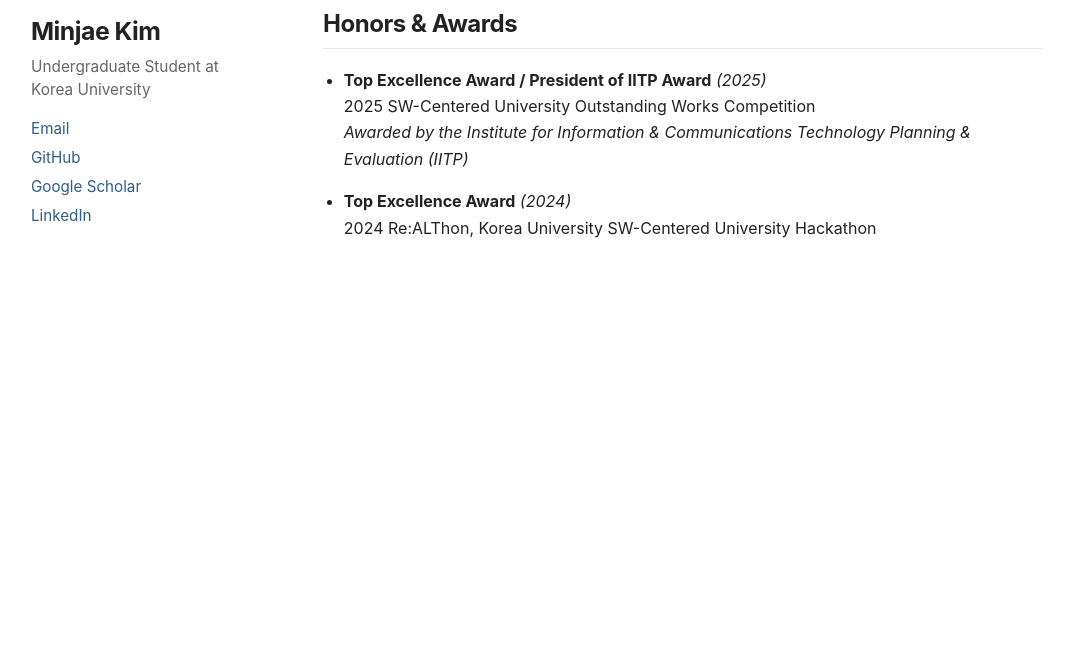
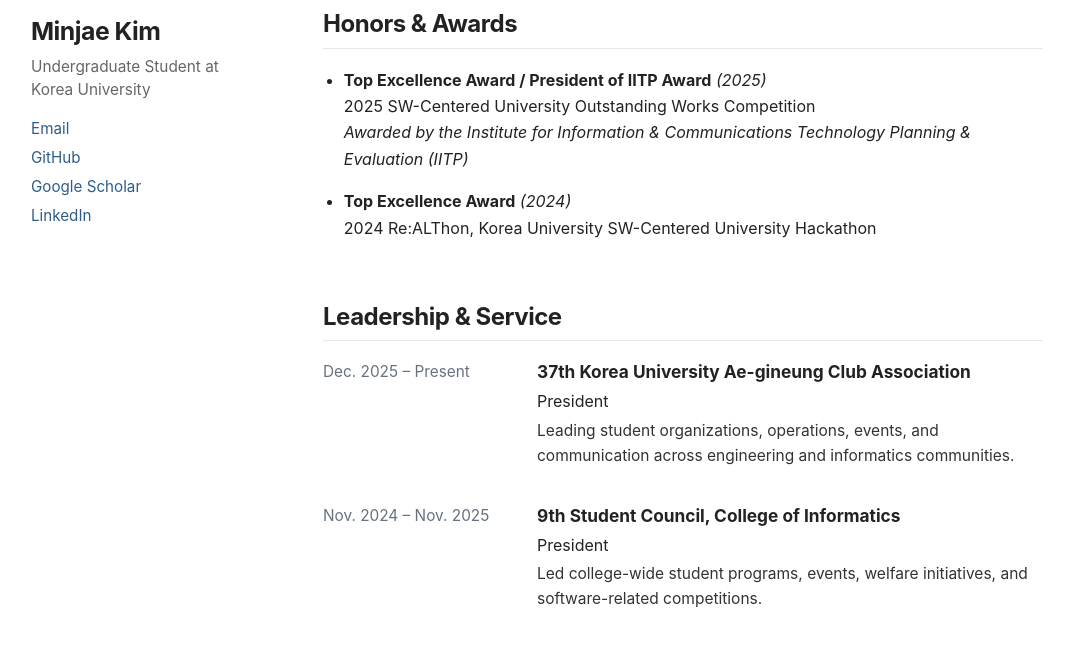
Before and after one commit to kmj200392/kmj200392.github.io, a Jekyll site: the page built from _pages/about.md, in a window 1280 px wide and 900 px high, scrolled down 1157 px, cut to the strip 208-854 px from the top of the window. Shown: the whole strip, without its empty margins (89-1163 px from the left). Built offline with Jekyll 4.4.1, drawn with Linux system fonts in a browser that asks for light colours; before the commit the page ends 1702 px from its top, so only the background shows below that.

Commit message:
Add leadership and service section

```diff
--- a/_pages/about.md
+++ b/_pages/about.md
@@ -64,3 +64,25 @@ I am an undergraduate student in [Computer Science and Engineering](https://cs.k
 
 - **Top Excellence Award** *(2024)*
   2024 Re:ALThon, Korea University SW-Centered University Hackathon
+
+# Leadership & Service
+
+<div class="experience-list">
+  <div class="experience-item">
+    <div class="experience-date">Dec. 2025 – Present</div>
+    <div class="experience-content">
+      <div class="experience-title">37th Korea University Ae-gineung Club Association</div>
+      <div class="experience-role">President</div>
+      <div class="experience-description">Leading student organizations, operations, events, and communication across engineering and informatics communities.</div>
+    </div>
+  </div>
+
+  <div class="experience-item">
+    <div class="experience-date">Nov. 2024 – Nov. 2025</div>
+    <div class="experience-content">
+      <div class="experience-title">9th Student Council, College of Informatics</div>
+      <div class="experience-role">President</div>
+      <div class="experience-description">Led college-wide student programs, events, welfare initiatives, and software-related competitions.</div>
+    </div>
+  </div>
+</div>
```
